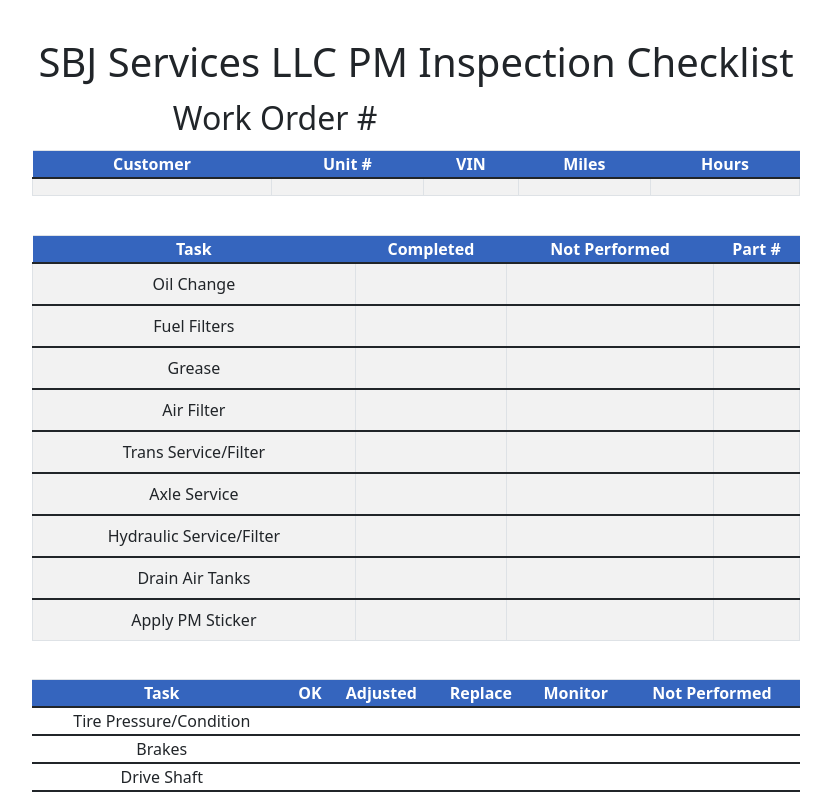
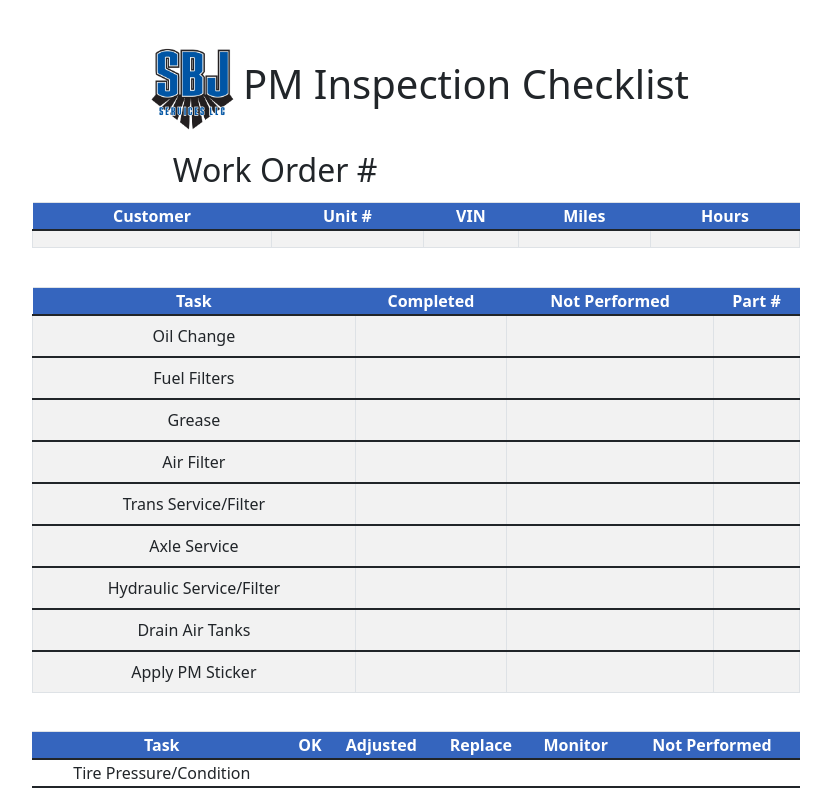
Before and after one commit to stevenpfaff/SBJ_PM_Inspection, a React (Create React App) app: page / in a window 1280 px wide. Shown: the top 793 px of the page, without its empty margins (224-1055 px from the left). Built offline with nearby package versions, Linux system fonts and the light colour scheme.

Commit message:
added logo to top of page

```diff
--- a/src/App.js
+++ b/src/App.js
@@ -3,11 +3,12 @@
 import tasksii from './Data/tasksii.json'
 import tasksiii from './Data/tasksiii.json'
 import { Table } from 'react-bootstrap'
+import logo from './sbj.png'
 
 function App() {
   return (
     <div className="App">
-      <h1 style={{ textAlign: 'center', marginTop: '3%' }}>SBJ Services LLC PM Inspection Checklist</h1>
+      <h1 style={{ textAlign: 'center', marginTop: '3%' }}><img src={logo} height="100" width="100"></img>PM Inspection Checklist</h1>
       <h2 style={{ marginTop: '1%', marginLeft: '31%' }}>Work Order #</h2>
       <div style={{ marginTop: '1%', marginLeft: '20%', marginRight: '20%' }}>
         <Table striped bordered hover>
```
Also changed, not shown: src/sbj.png (added), src/sbjlogo.jpg (deleted).
